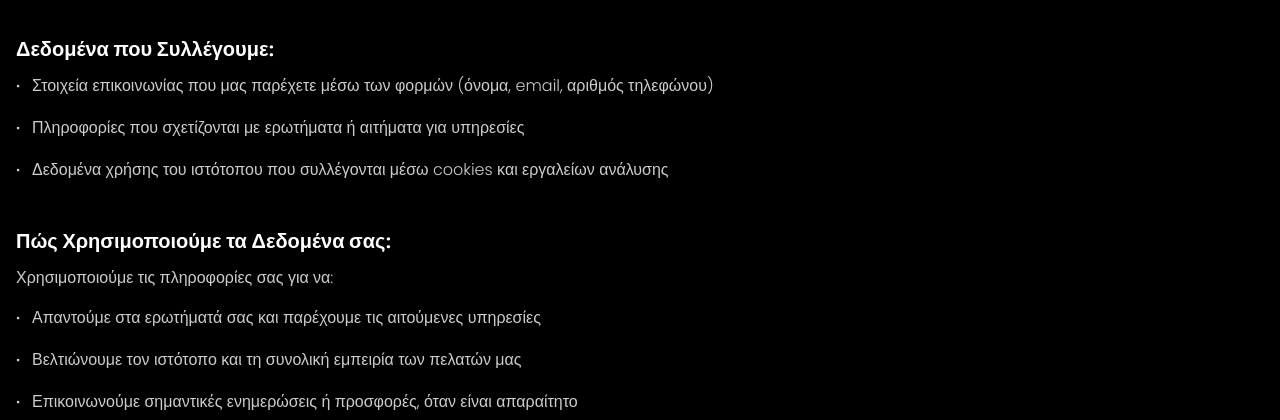
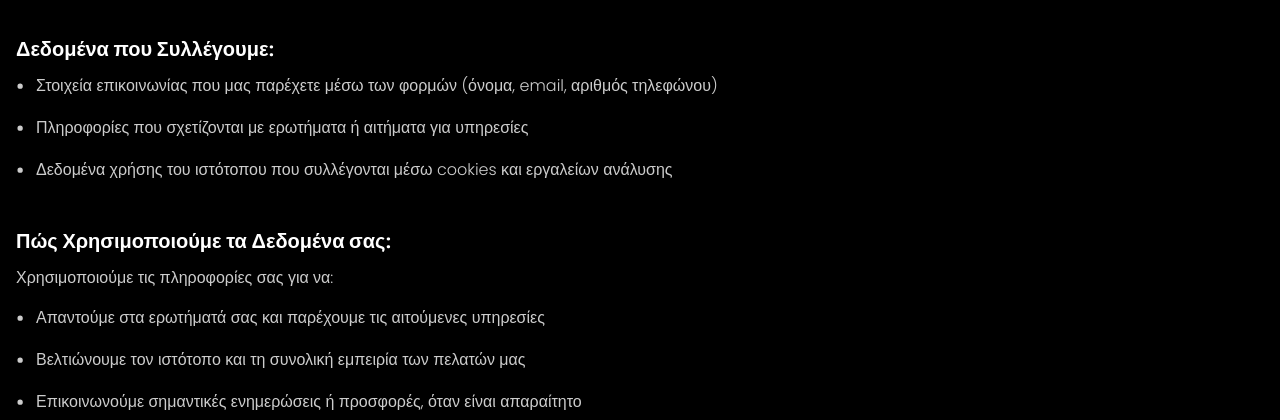
Before and after one commit to chrismitsdev/magnus-bnb, a Next.js app: page /privacy-policy in a window 1280 px wide. Shown: the part 380-800 px from the top of the page. Built offline with nearby package versions, Linux system fonts and the light colour scheme; a web font is replaced by a local one.

Commit message:
chore: minor fix in list dots privacy-policy page

```diff
--- a/src/app/privacy-policy/page.tsx
+++ b/src/app/privacy-policy/page.tsx
@@ -15,22 +15,31 @@ export default function PrivacyPolicyPage() {
           <div className='space-y-2'>
             <Typography variant='h4'>Δεδομένα που Συλλέγουμε:</Typography>
             <ul className='space-y-2.5'>
-              <li className='flex items-center gap-1.5 -ml-1.5'>
-                <DotIcon size={16} />
+              <li className='flex -ml-3'>
+                <DotIcon
+                  className='shrink-0'
+                  size={32}
+                />
                 <Typography>
                   Στοιχεία επικοινωνίας που μας παρέχετε μέσω των φορμών (όνομα,
                   email, αριθμός τηλεφώνου)
                 </Typography>
               </li>
-              <li className='flex items-center gap-1.5 -ml-1.5'>
-                <DotIcon size={16} />
+              <li className='flex -ml-3'>
+                <DotIcon
+                  className='shrink-0'
+                  size={32}
+                />
                 <Typography>
                   Πληροφορίες που σχετίζονται με ερωτήματα ή αιτήματα για
                   υπηρεσίες
                 </Typography>
               </li>
-              <li className='flex items-center gap-1.5 -ml-1.5'>
-                <DotIcon size={16} />
+              <li className='flex -ml-3'>
+                <DotIcon
+                  className='shrink-0'
+                  size={32}
+                />
                 <Typography>
                   Δεδομένα χρήσης του ιστότοπου που συλλέγονται μέσω cookies και
                   εργαλείων ανάλυσης
@@ -45,22 +54,31 @@ export default function PrivacyPolicyPage() {
             </Typography>
             <Typography>Χρησιμοποιούμε τις πληροφορίες σας για να:</Typography>
             <ul className='space-y-2.5'>
-              <li className='flex items-center gap-1.5 -ml-1.5'>
-                <DotIcon size={16} />
+              <li className='flex -ml-3'>
+                <DotIcon
+                  className='shrink-0'
+                  size={32}
+                />
                 <Typography>
                   Απαντούμε στα ερωτήματά σας και παρέχουμε τις αιτούμενες
                   υπηρεσίες
                 </Typography>
               </li>
-              <li className='flex items-center gap-1.5 -ml-1.5'>
-                <DotIcon size={16} />
+              <li className='flex -ml-3'>
+                <DotIcon
+                  className='shrink-0'
+                  size={32}
+                />
                 <Typography>
                   Βελτιώνουμε τον ιστότοπο και τη συνολική εμπειρία των πελατών
                   μας
                 </Typography>
               </li>
-              <li className='flex items-center gap-1.5 -ml-1.5'>
-                <DotIcon size={16} />
+              <li className='flex -ml-3'>
+                <DotIcon
+                  className='shrink-0'
+                  size={32}
+                />
                 <Typography>
                   Επικοινωνούμε σημαντικές ενημερώσεις ή προσφορές, όταν είναι
                   απαραίτητο
```
